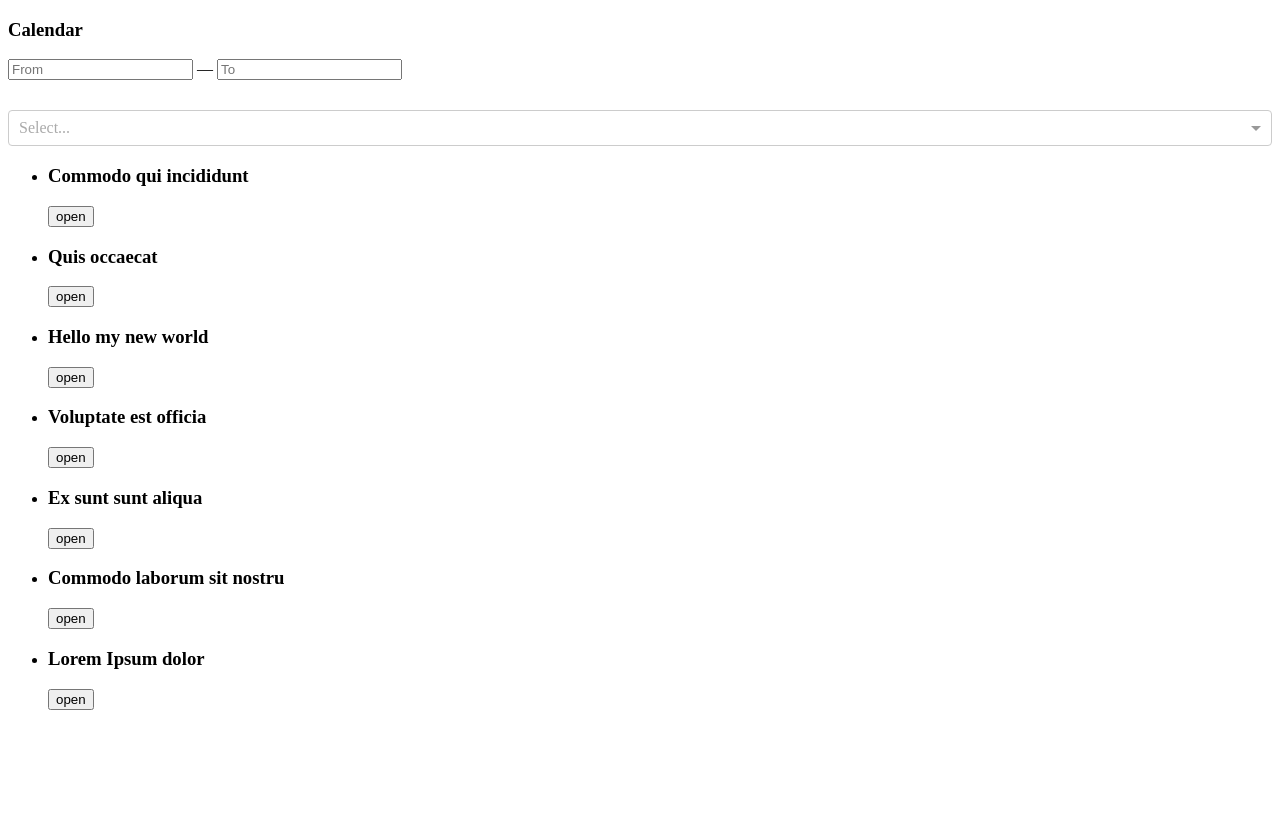
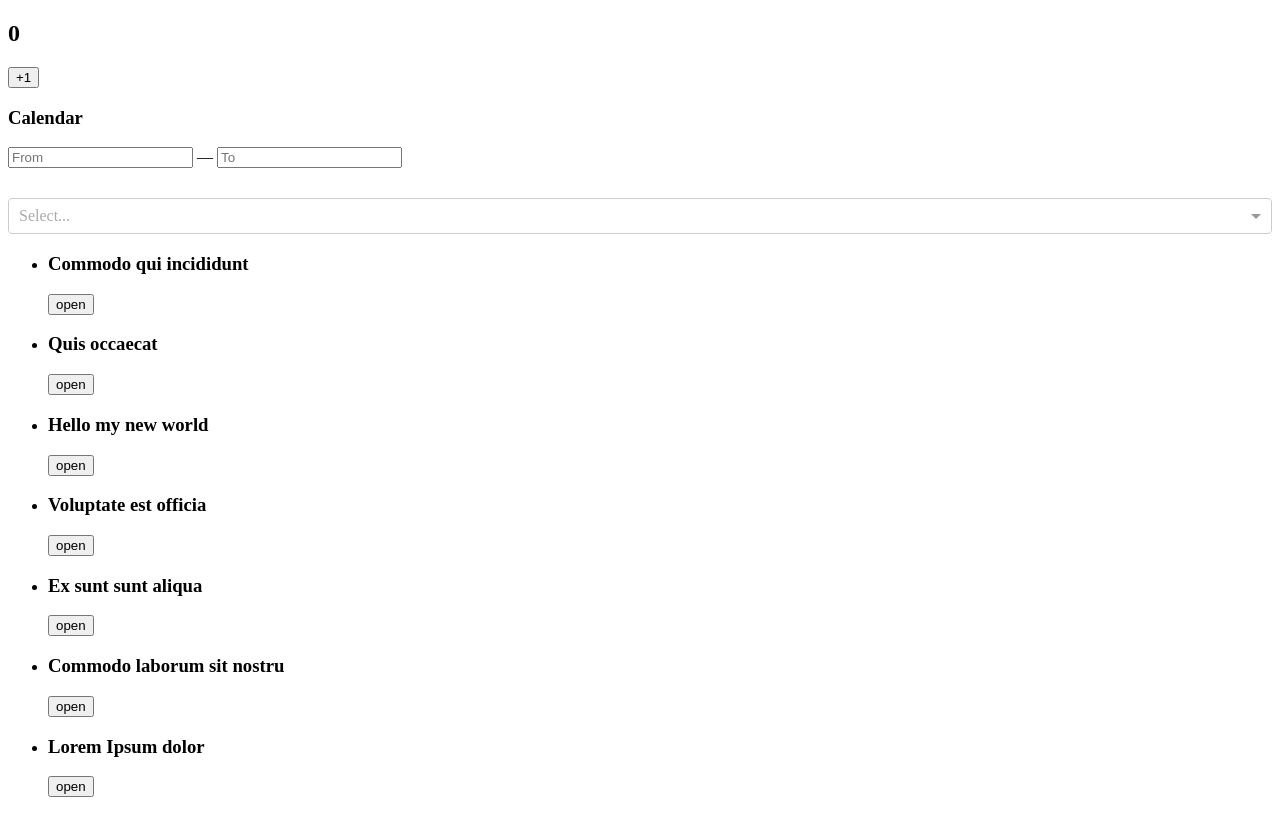
Before and after one commit to serp-ya/learn-react-newbie, a React app: page / in a window 1280 px wide. Built offline with nearby package versions, Linux system fonts and the light colour scheme.

Commit message:
Компонент Counter настроен на редакс

```diff
--- /dev/null
+++ b/src/ActionCreators/index.js
@@ -0,0 +1,5 @@
+export function increment() {
+    return {
+        type: 'INCREMENT'
+    }
+}
--- a/src/components/Counter.js
+++ b/src/components/Counter.js
@@ -1,16 +1,33 @@
 import React, {Component} from 'react';
 import PropTypes from 'prop-types';
+import { connect } from 'react-redux';
+import { increment } from "../ActionCreators";
 
-export default class Counter extends Component {
+class Counter extends Component {
     static propTypes = {
-
+        counter: PropTypes.number,
+        increment: PropTypes.func.isRequired
     };
 
     render() {
         return (
             <div>
-
+                <h2>{this.props.counter}</h2>
+                <button onClick = {this.handleIncrement}>+1</button>
             </div>
         )
     };
+
+    handleIncrement = () => {
+        this.propsincrement();
+    }
 }
+
+const mapStateToProps = (state) => (
+    { counter: state.count }
+);
+
+const mapToDispatch = { increment };
+const decorator = connect(mapStateToProps, mapToDispatch);
+
+export default decorator(Counter);
```
